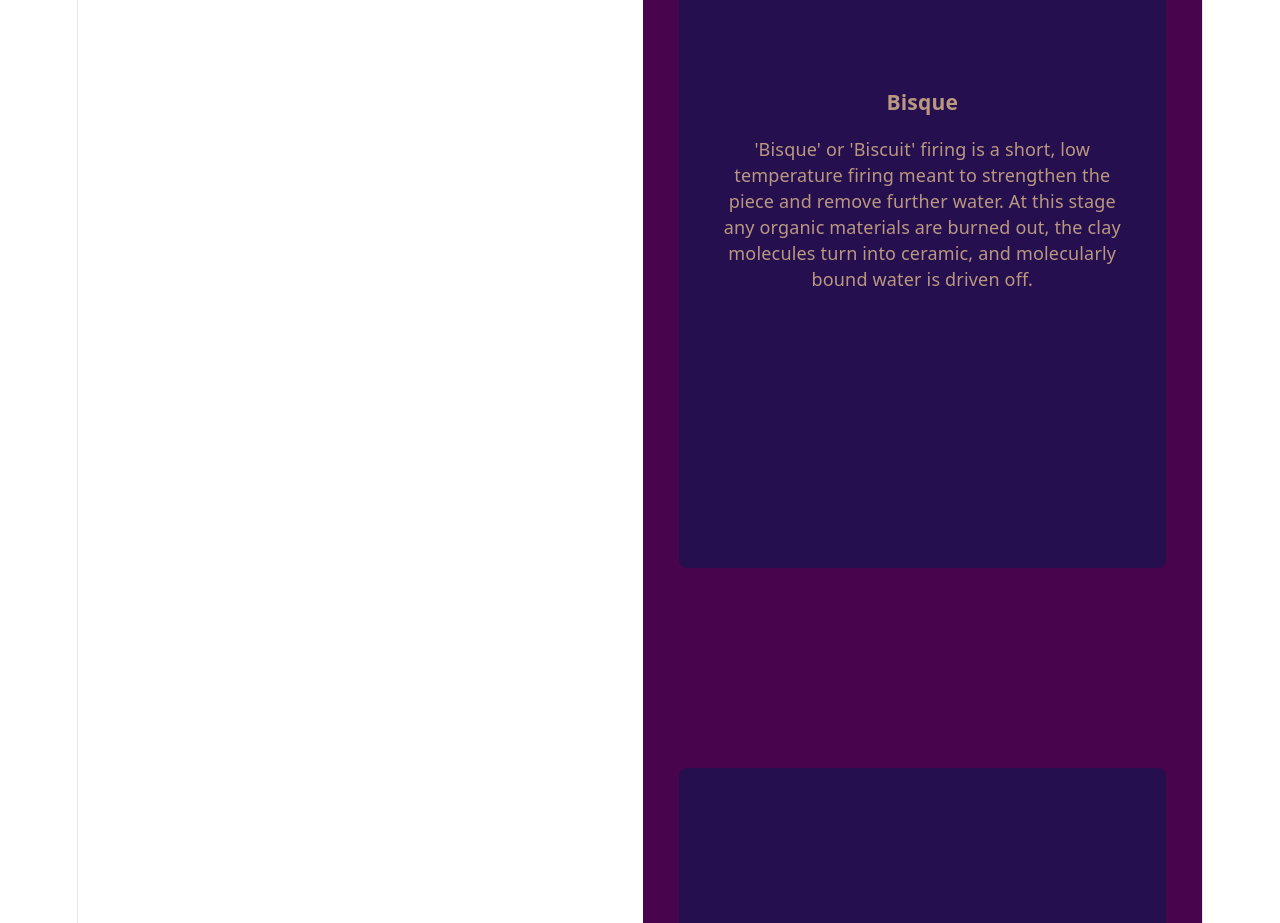
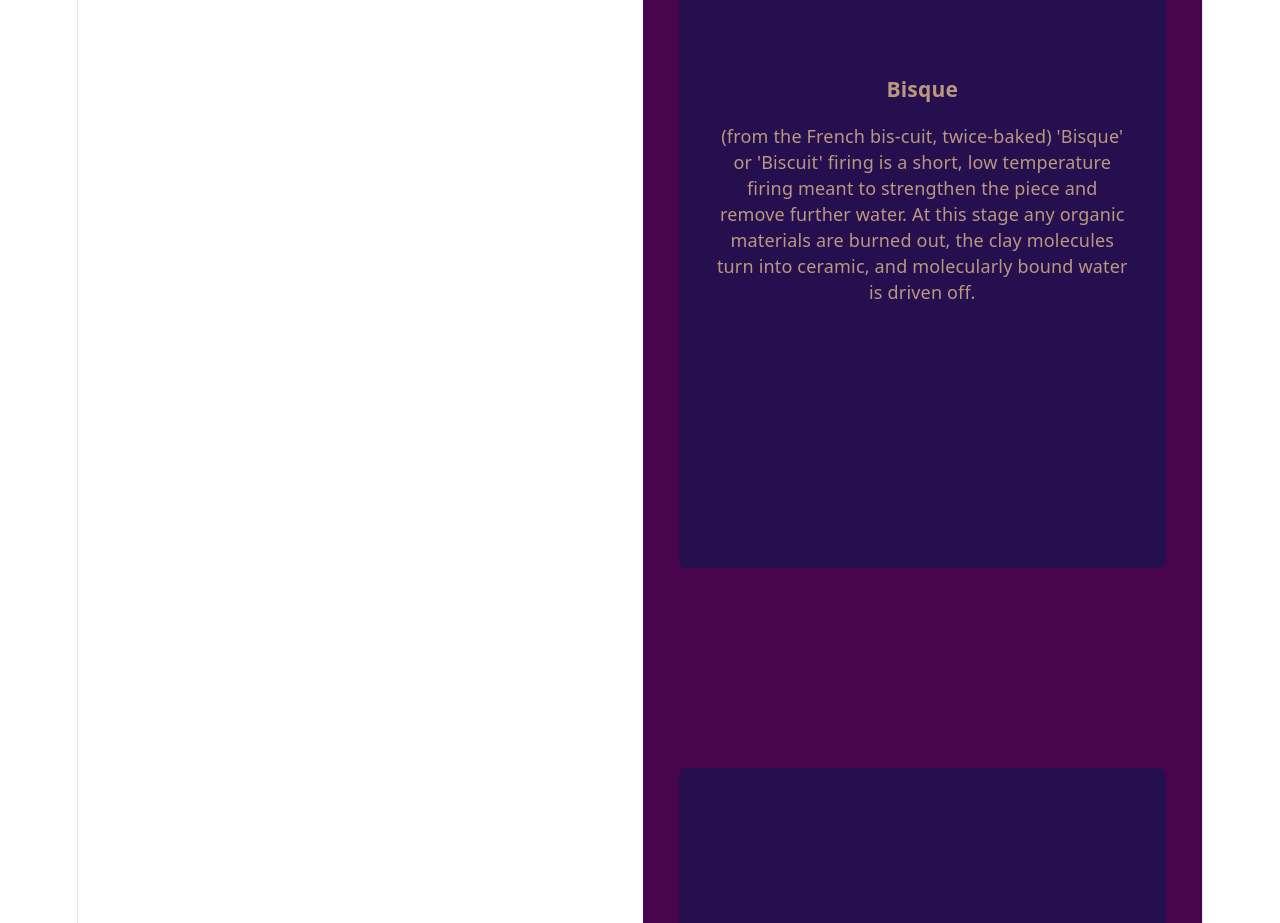
Before and after one commit to Vebop/epo-hw, a React (Vite) app: page / in a window 1280 px wide. Shown: the part 6100-7023 px from the top of the page. Built offline with nearby package versions, Linux system fonts and the light colour scheme.

Commit message:
Fold in French Fun Facts

```diff
--- a/src/data/phases.ts
+++ b/src/data/phases.ts
@@ -95,7 +95,7 @@ const bisque: CeramicType = {
     phase: "Bisqueware",
     temperature: 1000,
     shrinkage: 10,
-    blurb: "'Bisque' or 'Biscuit' firing is a short, low temperature firing meant to strengthen the piece and remove further water. At this stage any organic materials are burned out, the clay molecules turn into ceramic, and molecularly bound water is driven off."
+    blurb: "(from the French bis-cuit, twice-baked) 'Bisque' or 'Biscuit' firing is a short, low temperature firing meant to strengthen the piece and remove further water. At this stage any organic materials are burned out, the clay molecules turn into ceramic, and molecularly bound water is driven off."
 };
 
 const glaze: CeramicType = {
```
